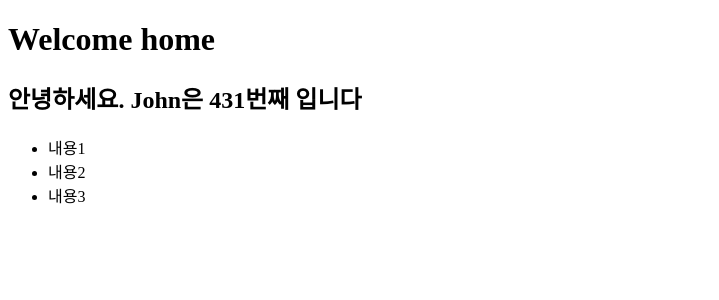
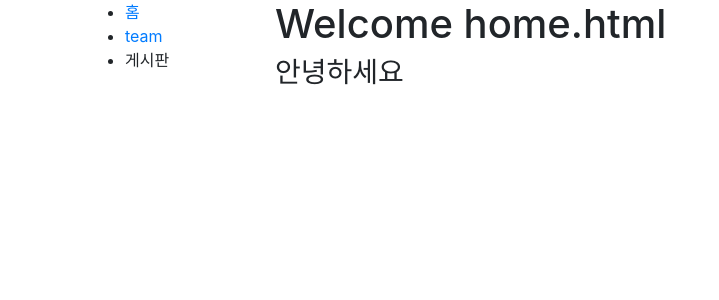
Before and after one commit to kyy5512/Conan2, a Django app: page / in a window 1280 px wide. Shown: the top 300 px of the page, without its empty margins (0-719 px from the left). Run offline with Django 3.2, Linux system fonts and the light colour scheme; some libraries are stand-ins or nearby versions.

Commit message:
1208 장고 두번째파일

```diff
--- a/mysite/urls.py
+++ b/mysite/urls.py
@@ -16,11 +16,16 @@ Including another URLconf
 from django.conf.urls import url
 from django.contrib import admin
 
-from videos.views import home
-from videos.views import HomeView
 
+from .views import Home
+from. views import Base
+from. views import Team
 urlpatterns = [
     url(r'^admin/', admin.site.urls),
     #url(r'^$', home, name='home'),
-    url(r'^$', HomeView.as_view(), name='home'),
+    #url(r'^$', HomeView.as_view(), name='home'),
+
+    url(r'^$', Home.as_view()),
+    url(r'^base/$', Base.as_view()),
+    url(r'^team/$', Team.as_view())
 ]
--- /dev/null
+++ b/mysite/views.py
@@ -0,0 +1,18 @@
+from django.http import HttpResponse
+from django.views.generic import View
+from django.shortcuts import render
+
+
+class Home(View):
+    def get(self, request, *args, **kwargs):
+        return render(request,"home.html",{})
+
+
+class Base(View):
+    def get(self, request, *args, **kwargs):
+        return render(request, "base.html", {})
+
+
+class Team(View):
+    def get(self, request, *args, **kwargs):
+        return render(request, "Team.html")
--- /dev/null
+++ b/templates/base.html
@@ -0,0 +1,81 @@
+<!DOCTYPE html>
+
+<html lang="en">
+
+<head>
+
+<meta charset="UTF-8">
+
+<meta http-equiv="X-UA-Compatible" content="IE=edge">
+
+<meta name="viewport" content="width=device-width, initial-scale=1">
+
+
+
+<title>{% block title %} Base {% endblock %}</title>
+
+
+
+<!-- google web font -->
+
+<link href="https://fonts.googleapis.com/css?family=Roboto+Condensed:300,300i,400,400i,700,700i" rel="stylesheet">
+
+
+
+<!--bootstrap -->
+
+<link rel="stylesheet" href="https://maxcdn.bootstrapcdn.com/bootstrap/4.0.0-beta.2/css/bootstrap.min.css">
+
+
+
+
+
+</head>
+
+<body>
+
+<div class="container">
+    <div class="row">
+
+        <div class="col-md-2">
+            {% block sidebar %}
+                <ul>
+                    <li><a href="/">홈</a></li>
+                    <li><a href="team">team</a></li>
+                    <li>게시판</li>
+                </ul>
+            {% endblock %}
+
+        </div>
+
+        <div class="col-md-10">
+            {% block content %}
+            <h1>base.html 입니다.</h1>
+            {% endblock content %}
+        </div>
+
+
+    </div>
+
+
+</div>
+
+
+
+
+
+<!-- jQuery -->
+
+<script src="https://ajax.googleapis.com/ajax/libs/jquery/3.2.1/jquery.min.js"></script>
+
+
+
+<!-- bootstrap javascript -->
+
+<script src="https://cdnjs.cloudflare.com/ajax/libs/popper.js/1.12.3/umd/popper.min.js" ></script>
+
+<script src="https://maxcdn.bootstrapcdn.com/bootstrap/4.0.0-beta.2/js/bootstrap.min.js" ></script>
+
+</body>
+
+</html>
--- a/templates/home.html
+++ b/templates/home.html
@@ -1,12 +1,11 @@
-<!DOCTYPE html>
-<html lang="en">
-<head>
-    <meta charset="UTF-8">
-    <title>Title</title>
-</head>
-<body>
-<h1>Welcome home</h1>
-<h2>안녕하세요. {{ name }}은  {{number}}번째 입니다</h2>
-{{present|safe}}
-</body>
-</html>
+{% extends "base.html" %}
+
+{% block title %} Home{% endblock %}
+
+{% block content %}
+
+<h1>Welcome home.html</h1>
+
+<h3>안녕하세요</h3>
+
+{% endblock %}
```
Also changed, not shown: templates/team.html (added, +14 -0 lines).
